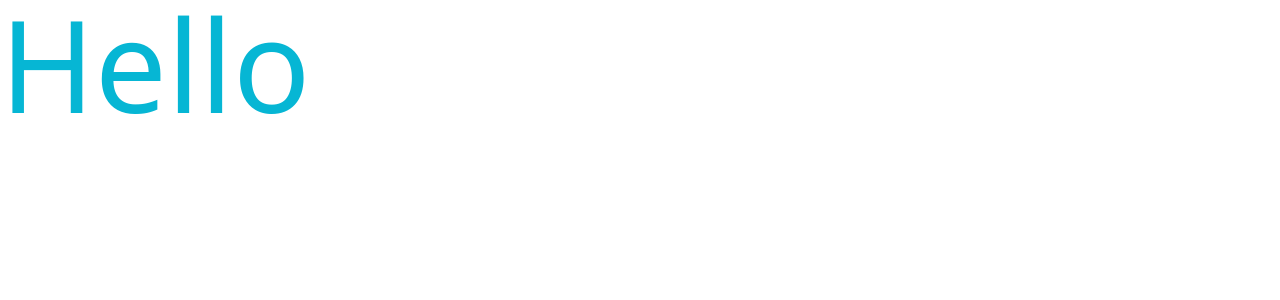
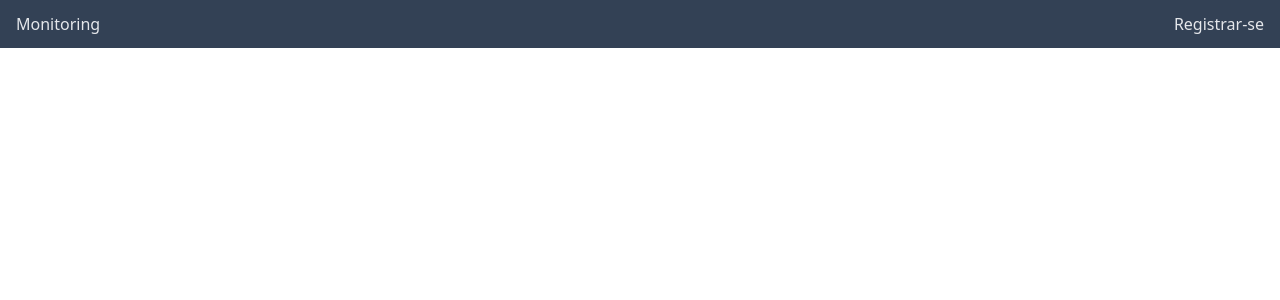
Before and after one commit to Kaua3045/monitoring-web, a React (Vite) app: page / in a window 1280 px wide. Shown: the top 300 px of the page. Built offline with nearby package versions, Linux system fonts and the light colour scheme.

Commit message:
feat(home): add the header in home page

```diff
--- a/package.json
+++ b/package.json
@@ -11,7 +11,8 @@
   },
   "dependencies": {
     "react": "^18.2.0",
-    "react-dom": "^18.2.0"
+    "react-dom": "^18.2.0",
+    "react-router-dom": "^6.8.2"
   },
   "devDependencies": {
     "@types/react": "^18.0.27",
--- a/src/App.tsx
+++ /dev/null
@@ -1,7 +0,0 @@
-function App() {
-  return (
-    <h1 className="text-cyan-500 text-9xl">Hello</h1>
-  );
-}
-
-export default App;
--- /dev/null
+++ b/src/Home.tsx
@@ -0,0 +1,18 @@
+import * as React from 'react';
+import { Link } from 'react-router-dom';
+
+function Home() {
+  return (
+    <div className="flex justify-center">
+      <header className="max-w-7xl w-[1280px] h-12 flex justify-between bg-slate-700">
+        <div className="w-full flex items-center justify-between pl-4 pr-4">
+          <h1 className="text-gray-200">Monitoring</h1>
+
+          <Link to="https://youtube.com" className="text-gray-200 hover:opacity-80">Registrar-se</Link>
+        </div>
+      </header>
+    </div>
+  );
+}
+
+export default Home;
--- a/src/main.tsx
+++ b/src/main.tsx
@@ -1,10 +1,13 @@
 import React from "react";
 import ReactDOM from "react-dom/client";
-import App from "./App";
+import { BrowserRouter } from "react-router-dom";
+import Home from "./Home";
 import "./index.css";
 
 ReactDOM.createRoot(document.getElementById("root") as HTMLElement).render(
   <React.StrictMode>
-    <App />
+    <BrowserRouter>
+      <Home />
+    </BrowserRouter>
   </React.StrictMode>
 );
```
Also changed, not shown: 1 other file (tests, documents, lock files or other folders).
